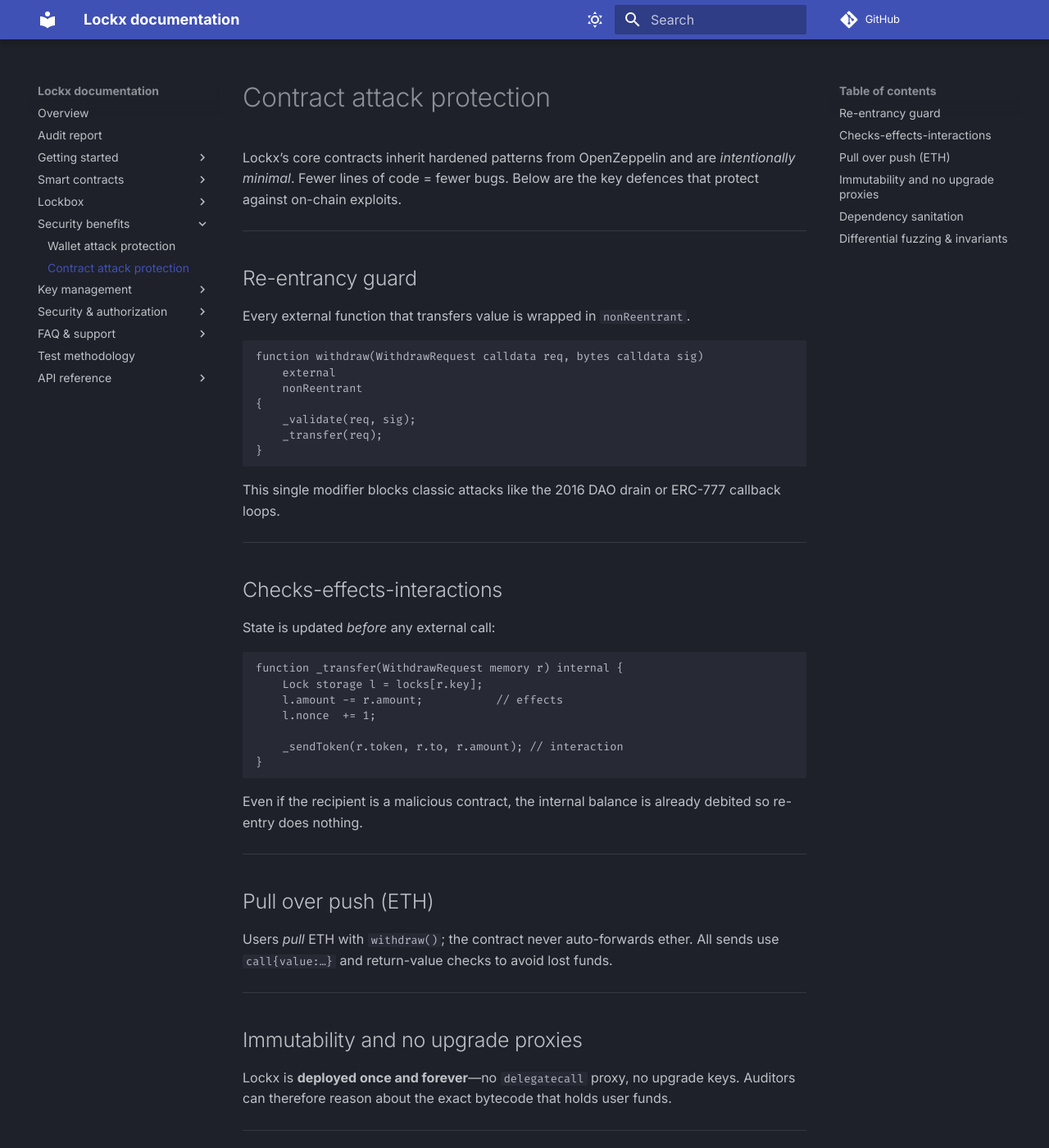
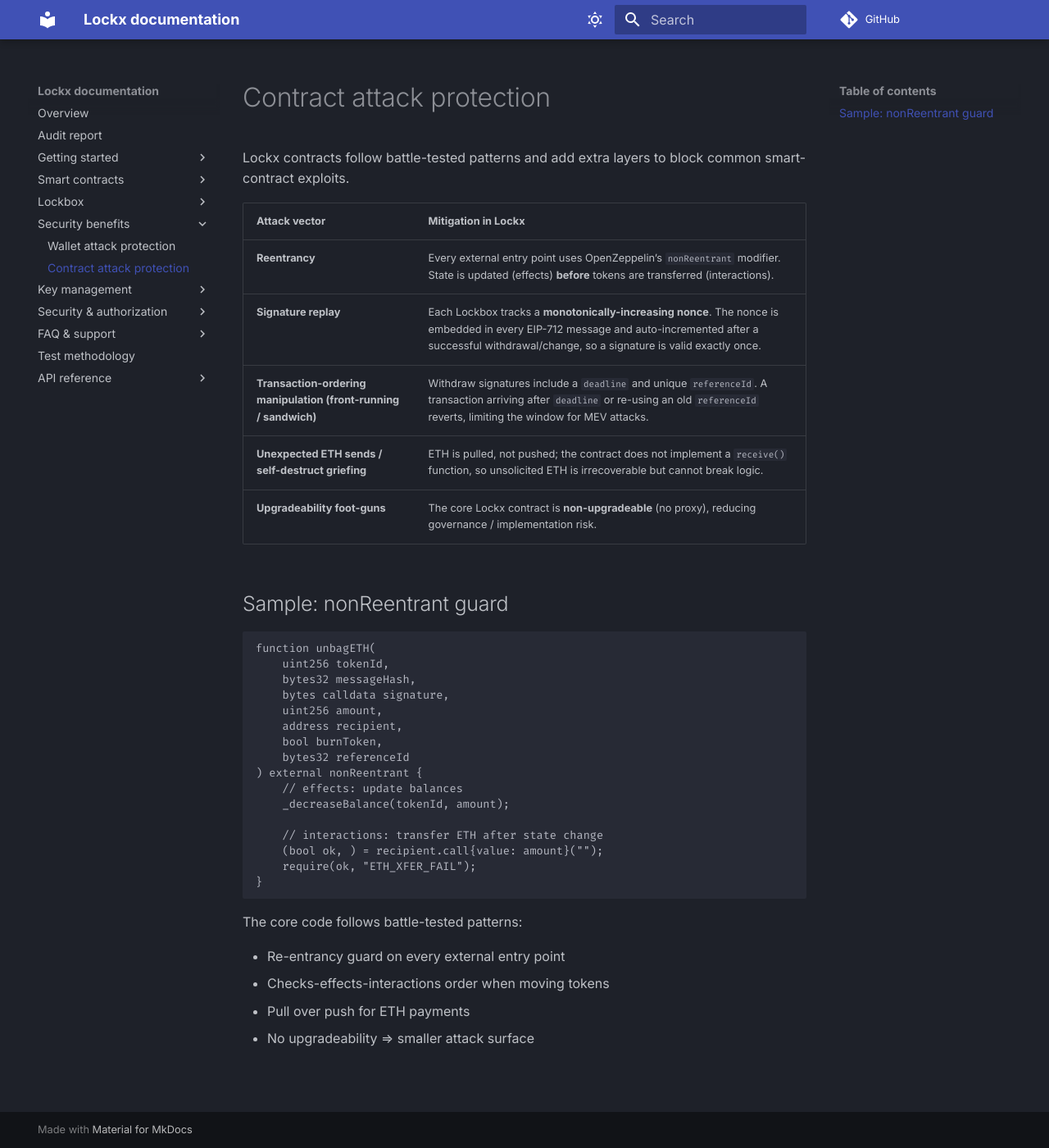
Before and after one commit to richardjaee/Lockx-Contracts, an MkDocs documentation site: the page built from docs/security-benefits/contract-attack-protection.md, in a window 1280 px wide and 1400 px high. Shown: the whole window at 82% size. Built offline with MkDocs 1.6.1 and Material for MkDocs 9.7.7, drawn with Linux system fonts in a browser that asks for light colours; comment, search, counter and statistics services are not loaded; some of the changed text lies outside the part shown.

````diff
--- a/docs/security-benefits/contract-attack-protection.md
+++ b/docs/security-benefits/contract-attack-protection.md
@@ -1,77 +1,35 @@
 # Contract attack protection
 
-Lockx’s core contracts inherit hardened patterns from OpenZeppelin and are *intentionally minimal*. Fewer lines of code = fewer bugs. Below are the key defences that protect against on-chain exploits.
+Lockx contracts follow battle-tested patterns and add extra layers to block common smart-contract exploits.
 
----
+| Attack vector | Mitigation in Lockx |
+|--------------|---------------------|
+| **Reentrancy** | Every external entry point uses OpenZeppelin’s `nonReentrant` modifier.  State is updated (effects) **before** tokens are transferred (interactions). |
+| **Signature replay** | Each Lockbox tracks a **monotonically-increasing nonce**.  The nonce is embedded in every EIP-712 message and auto-incremented after a successful withdrawal/change, so a signature is valid exactly once. |
+| **Transaction-ordering manipulation (front-running / sandwich)** | Withdraw signatures include a `deadline` and unique `referenceId`.  A transaction arriving after `deadline` or re-using an old `referenceId` reverts, limiting the window for MEV attacks. |
+| **Unexpected ETH sends / self-destruct griefing** | ETH is pulled, not pushed; the contract does not implement a `receive()` function, so unsolicited ETH is irrecoverable but cannot break logic. |
+| **Upgradeability foot-guns** | The core Lockx contract is **non-upgradeable** (no proxy), reducing governance / implementation risk. |
 
-## Re-entrancy guard
-
-Every external function that transfers value is wrapped in `nonReentrant`.
+## Sample: nonReentrant guard
 
 ```solidity
-function withdraw(WithdrawRequest calldata req, bytes calldata sig)
-    external
-    nonReentrant
-{
-    _validate(req, sig);
-    _transfer(req);
+function unbagETH(
+    uint256 tokenId,
+    bytes32 messageHash,
+    bytes calldata signature,
+    uint256 amount,
+    address recipient,
+    bool burnToken,
+    bytes32 referenceId
+) external nonReentrant {
+    // effects: update balances
+    _decreaseBalance(tokenId, amount);
+
+    // interactions: transfer ETH after state change
+    (bool ok, ) = recipient.call{value: amount}("");
+    require(ok, "ETH_XFER_FAIL");
 }
 ```
-
-This single modifier blocks classic attacks like the 2016 DAO drain or ERC-777 callback loops.
-
----
-
-## Checks-effects-interactions
-
-State is updated *before* any external call:
-
-```solidity
-function _transfer(WithdrawRequest memory r) internal {
-    Lock storage l = locks[r.key];
-    l.amount -= r.amount;           // effects
-    l.nonce  += 1;
-
-    _sendToken(r.token, r.to, r.amount); // interaction
-}
-```
-
-Even if the recipient is a malicious contract, the internal balance is already debited so re-entry does nothing.
-
----
-
-## Pull over push (ETH)
-
-Users *pull* ETH with `withdraw()`; the contract never auto-forwards ether. All sends use `call{value:…}` and return-value checks to avoid lost funds.
-
----
-
-## Immutability and no upgrade proxies
-
-Lockx is **deployed once and forever**—no `delegatecall` proxy, no upgrade keys. Auditors can therefore reason about the exact bytecode that holds user funds.
-
----
-
-## Dependency sanitation
-
-* **OpenZeppelin 4.9.5** – last minor before 5.x breaking changes, thoroughly audited.
-* No diamond patterns, no assembly except the lightweight ECDSA `recover` optimisation included upstream.
-
----
-
-## Differential fuzzing & invariants
-
-See the [test report](../../reports/test-report-2025-06-23.md) for fuzz suites that continuously hammer random inputs across:
-
-* ERC-20 fee-on-transfer variants.
-* Token contracts that revert on `transfer` to ensure proper bubble-up.
-* Malicious ERC-721 receivers that re-enter during `onERC721Received`.
-
-The invariants confirm:
-
-* Total ETH inside the contract equals sum of all `_baggedETH`.
-* ERC-20 balances never underflow.
-* Nonces strictly increase.
 
 
 The core code follows battle-tested patterns:
````
